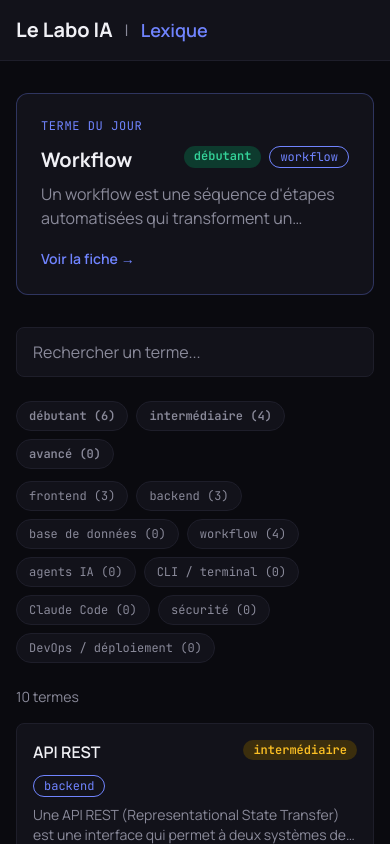
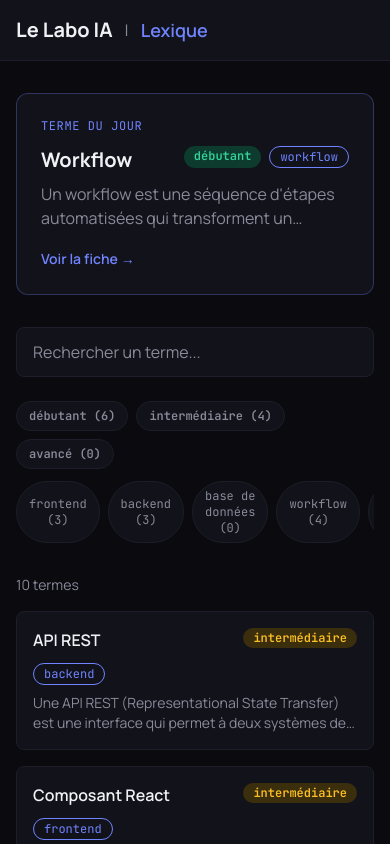
Before and after one commit to meydeey/lexique_universel_labo_ia, a Next.js app: page / in a window 390 px wide. Shown: the top 844 px of the page. Built offline with nearby package versions, Linux system fonts and the light colour scheme.

Commit message:
fix: responsive polish — mobile filters scroll, scrollbar, code overflow

```diff
--- a/app/globals.css
+++ b/app/globals.css
@@ -17,3 +17,27 @@
   --niveau-avance-bg: #3b0d0d;
   --niveau-avance-text: #ef4444;
 }
+
+/* Scrollbar styling for dark mode */
+::-webkit-scrollbar {
+  width: 8px;
+  height: 8px;
+}
+
+::-webkit-scrollbar-track {
+  background: var(--bg-primary);
+}
+
+::-webkit-scrollbar-thumb {
+  background: var(--border);
+  border-radius: 4px;
+}
+
+::-webkit-scrollbar-thumb:hover {
+  background: var(--text-secondary);
+}
+
+/* Code block horizontal scroll on mobile */
+pre {
+  overflow-x: auto;
+}
--- a/components/CatalogueClient.tsx
+++ b/components/CatalogueClient.tsx
@@ -113,7 +113,7 @@ export function CatalogueClient({ terms }: { terms: Terme[] }) {
       </div>
 
       {/* Filtres domaines */}
-      <div className="mb-6 flex flex-wrap gap-2">
+      <div className="mb-6 flex gap-2 overflow-x-auto pb-2 md:flex-wrap md:overflow-x-visible md:pb-0">
         {DOMAINES.map((d) => (
           <button
             key={d}
```
